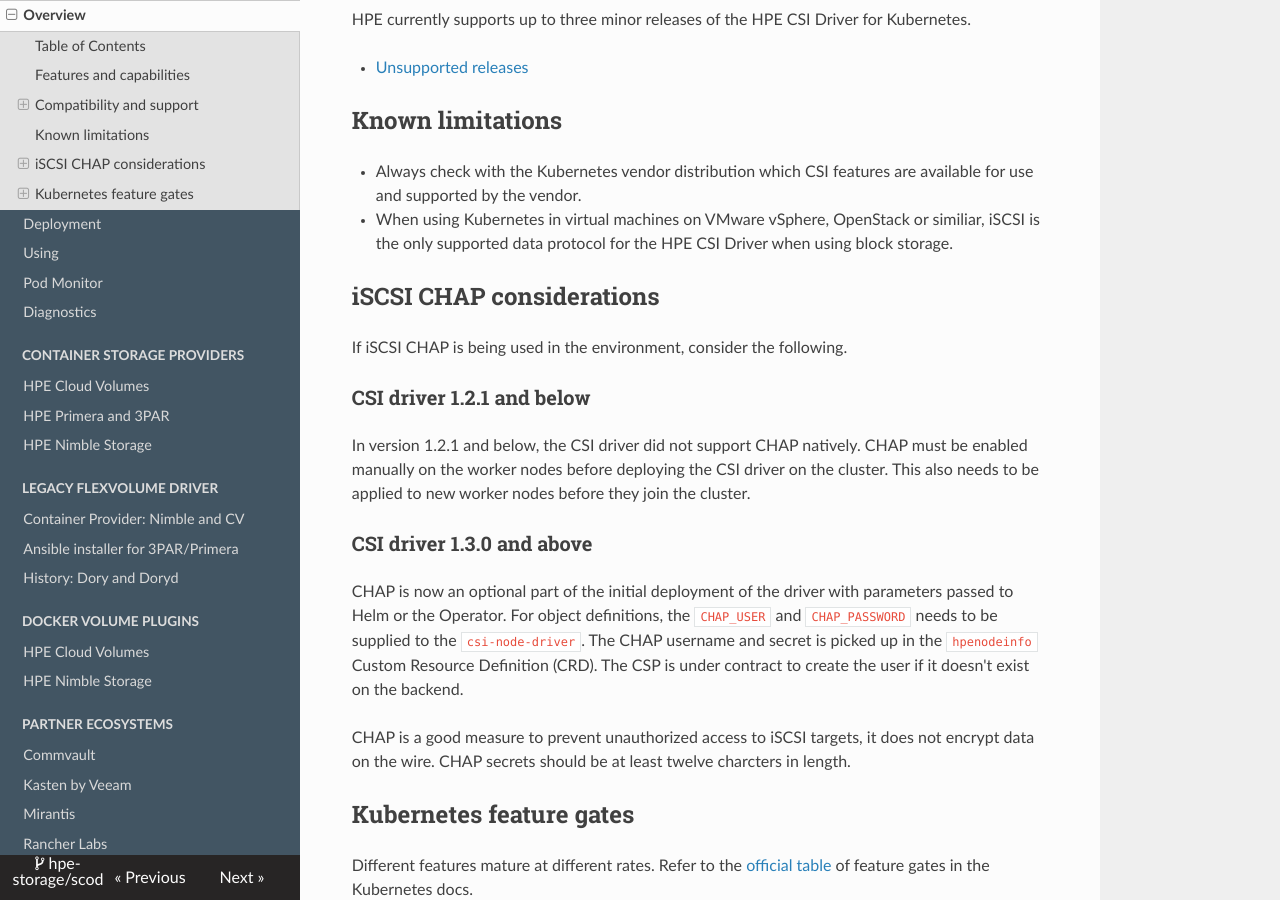
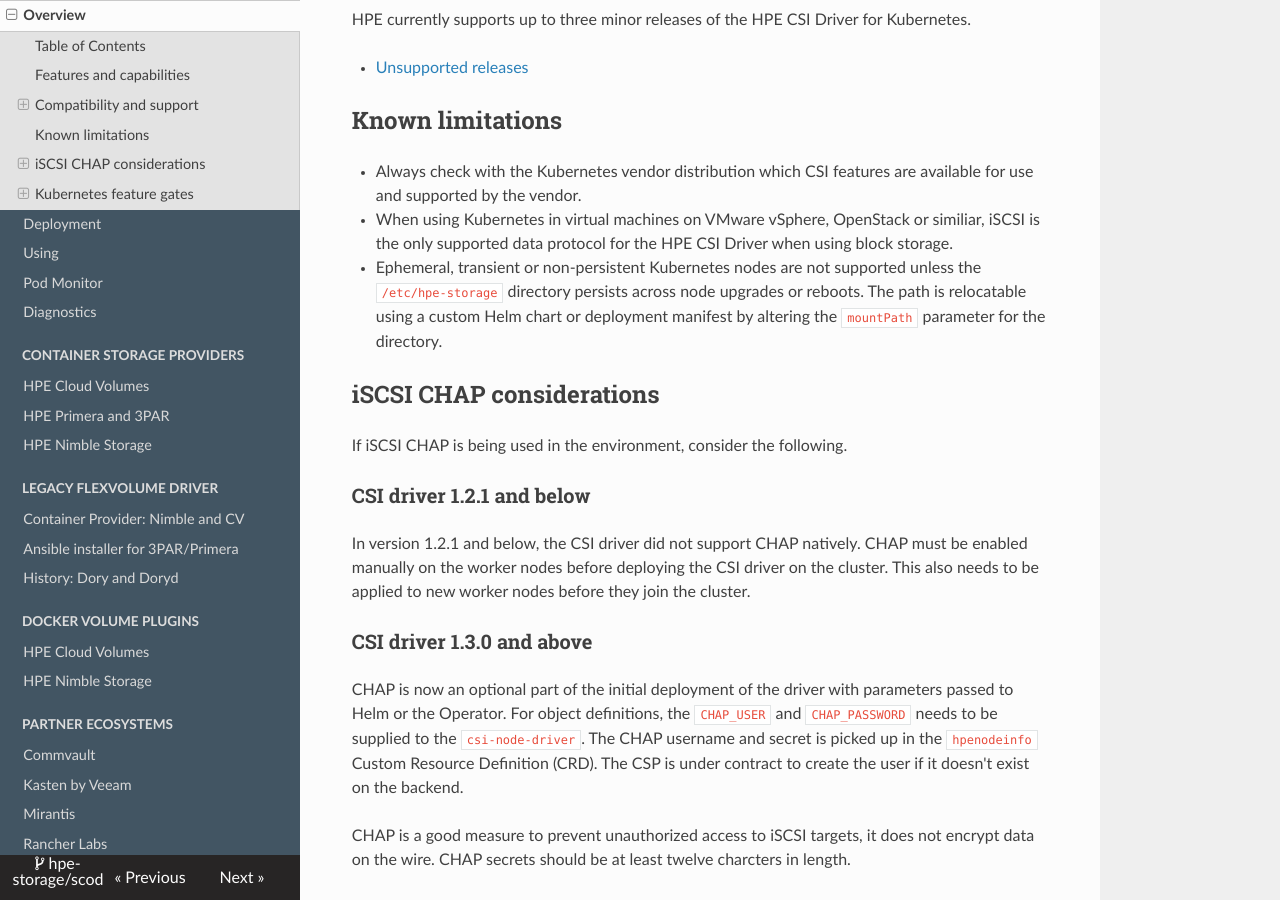
Before and after one commit to hpe-storage/scod, an MkDocs documentation site: the page built from docs/csi_driver/index.md, in a window 1280 px wide and 900 px high, scrolled down 4543 px. Built offline with MkDocs 1.6.1, drawn with Linux system fonts in a browser that asks for light colours; nearby versions of some CDN libraries.

Commit message:
Ephemeral node limitation (#91)
* Ephemeral node limitation

Signed-off-by: Michael Mattsson <michael.mattsson@hpe.com>

```diff
--- a/docs/csi_driver/index.md
+++ b/docs/csi_driver/index.md
@@ -194,6 +194,7 @@
 
 * Always check with the Kubernetes vendor distribution which CSI features are available for use and supported by the vendor.
 * When using Kubernetes in virtual machines on VMware vSphere, OpenStack or similiar, iSCSI is the only supported data protocol for the HPE CSI Driver when using block storage.
+* Ephemeral, transient or non-persistent Kubernetes nodes are not supported unless the `/etc/hpe-storage` directory persists across node upgrades or reboots. The path is relocatable using a custom Helm chart or deployment manifest by altering the `mountPath` parameter for the directory.
 
 ## iSCSI CHAP considerations
 
```
